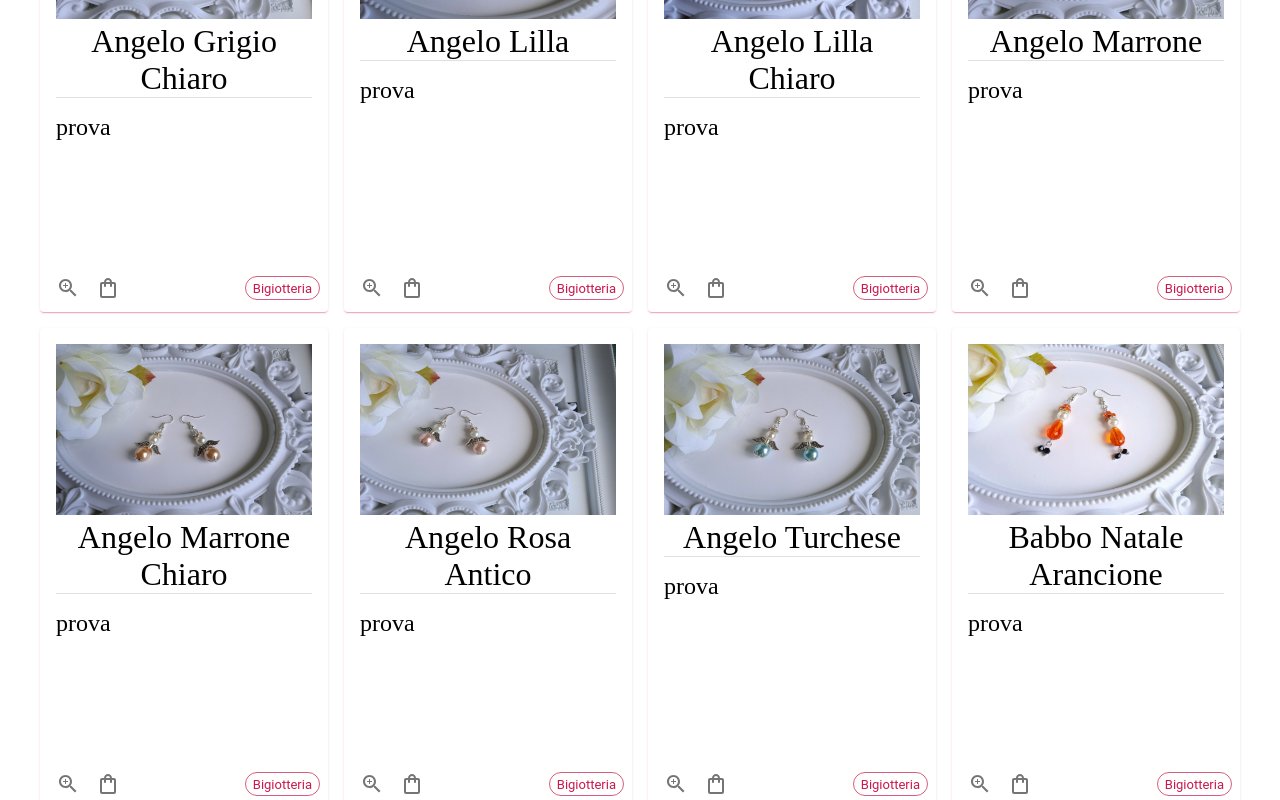
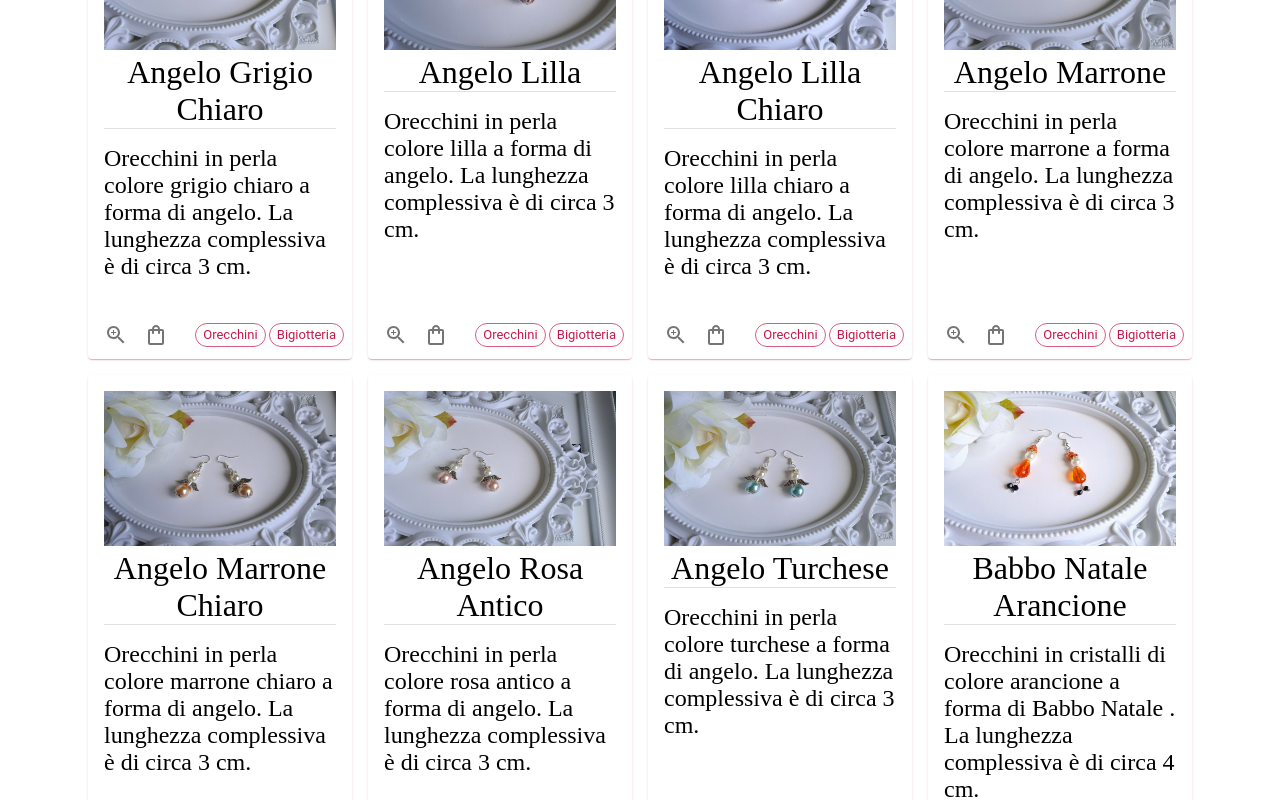
Before and after one commit to Tommaso4497/nodiin, a Next.js app: page /other in a window 1280 px wide. Shown: the part 920-1720 px from the top of the page. Built offline with nearby package versions, Linux system fonts and the light colour scheme; a web font is replaced by a local one.

Commit message:
graphics improvements in other section

```diff
--- a/pages/components/SingleCard.js
+++ b/pages/components/SingleCard.js
@@ -3,12 +3,12 @@ import React, { useState } from "react";
 import styles from "./SingleCard.module.css";
 import theme from "../../styles/main";
 import { useRouter } from "next/router";
-import useMediaQuery from "@mui/material/useMediaQuery";
 import InfoDialog from "./InfoDialog";
 import ZoomInIcon from '@mui/icons-material/ZoomIn';
 import ShoppingBagOutlinedIcon from "@mui/icons-material/ShoppingBagOutlined";
+import CircleIcon from '@mui/icons-material/Circle';
 
-const SingleCard = ({ title, image, descr, imZ, category, link }) => {
+const SingleCard = ({ title, image, descr, imZ, category, link, cat }) => {
   const router = useRouter();
   const [openInfo, setOpenInfo] = useState(false);
 
@@ -66,7 +66,11 @@ const SingleCard = ({ title, image, descr, imZ, category, link }) => {
               <ShoppingBagOutlinedIcon />
             </IconButton>
           </div>
-          <div >
+          <div style={{display:"flex", gap:".2rem"}} >
+            <Chip variant="outlined"
+              size="small"
+              color="primary"
+              label={cat} />
             <Chip
               variant="outlined"
               size="small"
@@ -81,7 +85,7 @@ const SingleCard = ({ title, image, descr, imZ, category, link }) => {
         open={openInfo}
         title={title}
         zoomedImg={imZ}
-        onClose={() =>{ setOpenInfo(false); console.log(open)}}
+        onClose={() =>{ setOpenInfo(false)}}
       />
     </div>
   );
--- a/pages/other/index.js
+++ b/pages/other/index.js
@@ -6,25 +6,26 @@ import { otherElements } from "../../utilsFunction/utilsFunction";
 import SingleCard from "../components/SingleCard";
 import useMediaQuery from "@mui/material/useMediaQuery";
 import theme from "../../styles/main";
-import { OutlinedInput, InputAdornment } from "@mui/material";
+import { OutlinedInput, InputAdornment, Divider, Fab } from "@mui/material";
 import SearchIcon from "@mui/icons-material/Search";
 
 const Other = () => {
   const mathes = useMediaQuery(theme.breakpoints.up("md"));
   const [search, setSearch] = useState("");
-  console.log(search)
+  console.log(search);
   return (
-    <div style={{ padding: "2rem" }}>
+    <div style={{ padding: "5rem" }}>
       <Image src={copertina} />
       <p className={styles.title}>Altro</p>
       <p className={styles.subtitle}>
-        In questa sezione troverai tanti altre creazioni!
+        In questa sezione troverai tante altre creazioni di Bigiotteria!
       </p>
       <div
         style={{
           display: "flex",
           alignItems: "center",
           justifyContent: "center",
+          paddingBottom: "2rem",
         }}
       >
         <OutlinedInput
@@ -35,14 +36,19 @@ const Other = () => {
           placeholder="Cerca..."
           startAdornment={
             <InputAdornment position="start">
-              <SearchIcon color="primary"/>
+              <SearchIcon color="primary" />
             </InputAdornment>
           }
         />
       </div>
       <div className={styles.wrapperGrid}>
-        {otherElements.filter(elem => (elem.title.toLowerCase().match(search.toLowerCase()))).map((filt) => (
+        {otherElements
+          .filter((elem) =>
+            elem.title.toLowerCase().match(search.toLowerCase())
+          )
+          .map((filt) => (
             <SingleCard
+              cat={filt.cat}
               category={filt.category}
               key={filt.id}
               title={filt.title}
--- a/utilsFunction/utilsFunction.js
+++ b/utilsFunction/utilsFunction.js
@@ -110,398 +110,442 @@ const otherElements = [
   {
     id: uuidv4(),
     title: "Angelo Grigio Chiaro",
-    desc: "prova",
+    desc: "Orecchini in perla colore grigio chiaro a forma di angelo. La lunghezza complessiva è di circa 3 cm.",
     img: <Image src={angeloGrigioChiaro} width="300" height="250" placeholder="blur" />,
     imG: <Image src={angeloGrigioChiaro} width="450" height="300" placeholder="blur" />,
     imZ: <Image src={angeloGrigioChiaro} placeholder="blur" />,
     category: "Bigiotteria",
+    cat: "Orecchini",
   },
   {
     id: uuidv4(),
     title: "Angelo Lilla",
-    desc: "prova",
+    desc: "Orecchini in perla colore lilla a forma di angelo. La lunghezza complessiva è di circa 3 cm.",
     img: <Image src={angeloLilla} width="300" height="250" placeholder="blur" />,
     imG: <Image src={angeloLilla} width="450" height="300" placeholder="blur" />,
     imZ: <Image src={angeloLilla} placeholder="blur" />,
     category: "Bigiotteria",
+    cat: "Orecchini",
   },
   {
     id: uuidv4(),
     title: "Angelo Lilla Chiaro",
-    desc: "prova",
+    desc: "Orecchini in perla colore lilla chiaro a forma di angelo. La lunghezza complessiva è di circa 3 cm.",
     img: <Image src={angeloLillaChiaro} width="300" height="250" placeholder="blur" />,
     imG: <Image src={angeloLillaChiaro} width="450" height="300" placeholder="blur" />,
     imZ: <Image src={angeloLillaChiaro} placeholder="blur" />,
     category: "Bigiotteria",
+    cat: "Orecchini",
   },
   {
     id: uuidv4(),
     title: "Angelo Marrone",
-    desc: "prova",
+    desc: "Orecchini in perla colore marrone a forma di angelo. La lunghezza complessiva è di circa 3 cm.",
     img: <Image src={angeloMarrone} width="300" height="250" placeholder="blur" />,
     imG: <Image src={angeloMarrone} width="450" height="300" placeholder="blur" />,
     imZ: <Image src={angeloMarrone} placeholder="blur" />,
     category: "Bigiotteria",
+    cat: "Orecchini",
   },
   {
     id: uuidv4(),
     title: "Angelo Marrone Chiaro",
-    desc: "prova",
+    desc: "Orecchini in perla colore marrone chiaro a forma di angelo. La lunghezza complessiva è di circa 3 cm.",
     img: <Image src={angeloMarrChiaro} width="300" height="250" placeholder="blur" />,
     imG: <Image src={angeloMarrChiaro} width="450" height="300" placeholder="blur" />,
     imZ: <Image src={angeloMarrChiaro} placeholder="blur" />,
     category: "Bigiotteria",
+    cat: "Orecchini",
   },
   {
     id: uuidv4(),
     title: "Angelo Rosa Antico",
-    desc: "prova",
+    desc: "Orecchini in perla colore rosa antico a forma di angelo. La lunghezza complessiva è di circa 3 cm.",
     img: <Image src={angeloRosaAntico} width="300" height="250" placeholder="blur" />,
     imG: <Image src={angeloRosaAntico} width="450" height="300" placeholder="blur" />,
     imZ: <Image src={angeloRosaAntico} placeholder="blur" />,
     category: "Bigiotteria",
+    cat: "Orecchini",
   },
   {
     id: uuidv4(),
     title: "Angelo Turchese",
-    desc: "prova",
+    desc: "Orecchini in perla colore turchese a forma di angelo. La lunghezza complessiva è di circa 3 cm.",
     img: <Image src={angeloTurchese} width="300" height="250" placeholder="blur" />,
     imG: <Image src={angeloTurchese} width="450" height="300" placeholder="blur" />,
     imZ: <Image src={angeloTurchese} placeholder="blur" />,
     category: "Bigiotteria",
+    cat: "Orecchini",
   },
   {
     id: uuidv4(),
     title: "Babbo Natale Arancione",
-    desc: "prova",
+    desc: "Orecchini in cristalli di colore arancione a forma di Babbo Natale . La lunghezza complessiva è di circa 4 cm.",
     img: <Image src={babbonataleArancione} width="300" height="250" placeholder="blur" />,
     imG: <Image src={babbonataleArancione} width="450" height="300" placeholder="blur" />,
     imZ: <Image src={babbonataleArancione} placeholder="blur" />,
     category: "Bigiotteria",
+    cat: "Orecchini",
   },
   {
     id: uuidv4(),
     title: "Babbo Natale Azzurro",
-    desc: "prova",
+    desc: "Orecchini in cristalli di colore azzurro a forma di Babbo Natale . La lunghezza complessiva è di circa 4 cm.",
     img: <Image src={babbonataleAzzurro} width="300" height="250" placeholder="blur" />,
     imG: <Image src={babbonataleAzzurro} width="450" height="300" placeholder="blur" />,
     imZ: <Image src={babbonataleAzzurro} placeholder="blur" />,
     category: "Bigiotteria",
+    cat: "Orecchini",
   },
   {
     id: uuidv4(),
     title: "Babbo Natale Rosso",
-    desc: "prova",
+    desc: "Orecchini in cristalli di colore rosso a forma di Babbo Natale . La lunghezza complessiva è di circa 4 cm.",
     img: <Image src={babbonataleRosso} width="300" height="250" placeholder="blur" />,
     imG: <Image src={babbonataleRosso} width="450" height="300" placeholder="blur" />,
     imZ: <Image src={babbonataleRosso} placeholder="blur" />,
     category: "Bigiotteria",
+    cat: "Orecchini",
   },
   {
     id: uuidv4(),
     title: "Babbo Natale Verde",
-    desc: "prova",
+    desc: "Orecchini in cristalli di colore verde a forma di Babbo Natale . La lunghezza complessiva è di circa 4 cm.",
     img: <Image src={babbonataleVerde} width="300" height="250" placeholder="blur" />,
     imG: <Image src={babbonataleVerde} width="450" height="300" placeholder="blur" />,
     imZ: <Image src={babbonataleVerde} placeholder="blur" />,
     category: "Bigiotteria",
+    cat: "Orecchini",
   },
   {
     id: uuidv4(),
     title: "Pupazzo di neve Blu",
-    desc: "prova",
+    desc: "Orecchini in perla con distanziatori di colore blu a forma di pupazzo di neve. La lunghezza complessiva è di circa 3 cm.",
     img: <Image src={pupazzoNeveBlu} width="300" height="250" placeholder="blur" />,
     imG: <Image src={pupazzoNeveBlu} width="450" height="300" placeholder="blur" />,
     imZ: <Image src={pupazzoNeveBlu} placeholder="blur" />,
     category: "Bigiotteria",
+    cat: "Orecchini",
   },
   {
     id: uuidv4(),
     title: "Pupazzo di neve Rosso",
-    desc: "prova",
+    desc: "Orecchini in perla con distanziatori di colore rosso a forma di pupazzo di neve. La lunghezza complessiva è di circa 3 cm.",
     img: <Image src={pupazzoNeveRosso} width="300" height="250" placeholder="blur" />,
     imG: <Image src={pupazzoNeveRosso} width="450" height="300" placeholder="blur" />,
     imZ: <Image src={pupazzoNeveRosso} placeholder="blur" />,
     category: "Bigiotteria",
+    cat: "Orecchini",
   },
   {
     id: uuidv4(),
     title: "Pupazzo di neve Verde",
-    desc: "prova",
+    desc: "Orecchini in perla con distanziatori di colore verde a forma di pupazzo di neve. La lunghezza complessiva è di circa 3 cm.",
     img: <Image src={pupazzoNeveVerde} width="300" height="250" placeholder="blur" />,
     imG: <Image src={pupazzoNeveVerde} width="450" height="300" placeholder="blur" />,
     imZ: <Image src={pupazzoNeveVerde} placeholder="blur" />,
     category: "Bigiotteria",
+    cat: "Orecchini",
   },
   {
     id: uuidv4(),
-    title: "Orecchini in pietra bianca",
-    desc: "prova",
+    title: "Pietra bianca",
+    desc: "Orecchini in pietra bianca. La lunghezza complessiva è di circa 5 cm.",
     img: <Image src={pietreBianco} width="300" height="250" placeholder="blur" />,
     imG: <Image src={pietreBianco} width="450" height="300" placeholder="blur" />,
     imZ: <Image src={pietreBianco} placeholder="blur" />,
     category: "Bigiotteria",
+    cat: "Orecchini",
   },
   {
     id: uuidv4(),
-    title: "Orecchini in pietra gialla e nera",
-    desc: "prova",
+    title: "Zebrati neri",
+    desc: "Orecchini in pietra zebrata con colore nero e giallo. La lunghezza complessiva è di circa 4 cm.",
     img: <Image src={pietreGialleNere} width="300" height="250" placeholder="blur" />,
     imG: <Image src={pietreGialleNere} width="450" height="300" placeholder="blur" />,
     imZ: <Image src={pietreGialleNere} placeholder="blur" />,
     category: "Bigiotteria",
+    cat: "Orecchini",
   },
   {
     id: uuidv4(),
-    title: "Orecchini in pietra gialla trasparente",
-    desc: "prova",
+    title: "Apette",
+    desc: "Orecchini in resina con colore nero e giallo. La lunghezza complessiva è di circa 4 cm.",
     img: <Image src={pietreGialloChiaro} width="300" height="250" placeholder="blur" />,
     imG: <Image src={pietreGialloChiaro} width="450" height="300" placeholder="blur" />,
     imZ: <Image src={pietreGialloChiaro} placeholder="blur" />,
     category: "Bigiotteria",
+    cat: "Orecchini",
   },
   {
     id: uuidv4(),
-    title: "Orecchini in pietra rossa",
-    desc: "prova",
+    title: "Goccia rossa",
+    desc: "Orecchini in pietra rossa. La lunghezza complessiva è di circa 5 cm.",
     img: <Image src={pietreRosse} width="300" height="250" placeholder="blur" />,
     imG: <Image src={pietreRosse} width="450" height="300" placeholder="blur" />,
     imZ: <Image src={pietreRosse} placeholder="blur" />,
     category: "Bigiotteria",
+    cat: "Orecchini",
   },
   {
     id: uuidv4(),
-    title: "Orecchini in cristallo lilla",
-    desc: "prova",
+    title: "Cristallo lilla",
+    desc: "Orecchini in cristallo lilla. La lunghezza complessiva è di circa 4 cm.",
     img: <Image src={cristalliLilla} width="300" height="250" placeholder="blur" />,
     imG: <Image src={cristalliLilla} width="450" height="300" placeholder="blur" />,
     imZ: <Image src={cristalliLilla} placeholder="blur" />,
     category: "Bigiotteria",
+    cat: "Orecchini",
   },
   {
     id: uuidv4(),
     title: "Orecchini in cristallo rosa",
-    desc: "prova",
+    desc: "Orecchini in cristallo rosa. La lunghezza complessiva è di circa 4 cm.",
     img: <Image src={cristalliRosa} width="300" height="250" placeholder="blur" />,
     imG: <Image src={cristalliRosa} width="450" height="300" placeholder="blur" />,
     imZ: <Image src={cristalliRosa} placeholder="blur" />,
     category: "Bigiotteria",
+    cat: "Orecchini",
   },
   {
     id: uuidv4(),
     title: "Orecchini in cristallo rosso",
-    desc: "prova",
+    desc: "Orecchini in cristallo rosso. La lunghezza complessiva è di circa 4 cm.",
     img: <Image src={cristalliRossi} width="300" height="250" placeholder="blur" />,
     imG: <Image src={cristalliRossi} width="450" height="300" placeholder="blur" />,
     imZ: <Image src={cristalliRossi} placeholder="blur" />,
     category: "Bigiotteria",
+    cat: "Orecchini",
   },
   {
     id: uuidv4(),
-    title: "Orecchini in cristallo sferico arancione",
-    desc: "prova",
+    title: "Cristallo arancione",
+    desc: "Orecchini in cristallo arancione con pendente a goccia. La lunghezza complessiva è di circa 4 cm.",
     img: <Image src={pallaArancione} width="300" height="250" placeholder="blur" />,
     imG: <Image src={pallaArancione} width="450" height="300" placeholder="blur" />,
     imZ: <Image src={pallaArancione} placeholder="blur" />,
     category: "Bigiotteria",
+    cat: "Orecchini",
   },
   {
     id: uuidv4(),
-    title: "Orecchini in cristallo sferico blu",
-    desc: "prova",
+    title: "Cristallo blu",
+    desc: "Orecchini in cristallo blu con pendente a goccia. La lunghezza complessiva è di circa 4 cm.",
     img: <Image src={pallaBlu} width="300" height="250" placeholder="blur" />,
     imG: <Image src={pallaBlu} width="450" height="300" placeholder="blur" />,
     imZ: <Image src={pallaBlu} placeholder="blur" />,
     category: "Bigiotteria",
+    cat: "Orecchini",
   },
   {
     id: uuidv4(),
-    title: "Orecchini in cristallo sferico celeste",
-    desc: "prova",
+    title: "Cristallo celeste",
+    desc: "Orecchini in cristallo celeste con pendente a goccia. La lunghezza complessiva è di circa 4 cm.",
     img: <Image src={pallaCeleste} width="300" height="250" placeholder="blur" />,
     imG: <Image src={pallaCeleste} width="450" height="300" placeholder="blur" />,
     imZ: <Image src={pallaCeleste} placeholder="blur" />,
     category: "Bigiotteria",
+    cat: "Orecchini",
   },
   {
     id: uuidv4(),
-    title: "Orecchini in cristallo sferico giallo",
-    desc: "prova",
+    title: "Cristallo giallo",
+    desc: "Orecchini in cristallo giallo con pendente a goccia. La lunghezza complessiva è di circa 4 cm.",
     img: <Image src={pallaGialla} width="300" height="250" placeholder="blur" />,
     imG: <Image src={pallaGialla} width="450" height="300" placeholder="blur" />,
     imZ: <Image src={pallaGialla} placeholder="blur" />,
     category: "Bigiotteria",
+    cat: "Orecchini",
   },
   {
     id: uuidv4(),
-    title: "Orecchini in cristallo stella giallo",
-    desc: "prova",
+    title: "Stella gialla",
+    desc: "Orecchini in cristallo giallo a forma di stella con pendente a goccia. La lunghezza complessiva è di circa 4 cm.",
     img: <Image src={stellaGialla} width="300" height="250" placeholder="blur" />,
     imG: <Image src={stellaGialla} width="450" height="300" placeholder="blur" />,
     imZ: <Image src={stellaGialla} placeholder="blur" />,
     category: "Bigiotteria",
+    cat: "Orecchini",
   },
   {
     id: uuidv4(),
-    title: "Orecchini in cristallo stella lime",
-    desc: "prova",
+    title: "Stella lime",
+    desc: "Orecchini in cristallo lime a forma di stella con pendente a goccia. La lunghezza complessiva è di circa 4 cm.",
     img: <Image src={stellaLime} width="300" height="250" placeholder="blur" />,
     imG: <Image src={stellaLime} width="450" height="300" placeholder="blur" />,
     imZ: <Image src={stellaLime} placeholder="blur" />,
     category: "Bigiotteria",
+    cat: "Orecchini",
   },
   {
     id: uuidv4(),
-    title: "Orecchini in cristallo stella arancione",
-    desc: "prova",
+    title: "Stella arancione",
+    desc: "Orecchini in cristallo arancione a forma di stella con pendente a goccia. La lunghezza complessiva è di circa 4 cm.",
     img: <Image src={stellaArancione} width="300" height="250" placeholder="blur" />,
     imG: <Image src={stellaArancione} width="450" height="300" placeholder="blur" />,
     imZ: <Image src={stellaArancione} placeholder="blur" />,
     category: "Bigiotteria",
+    cat: "Orecchini",
   },
   {
     id: uuidv4(),
-    title: "Orecchini in cristallo stella celeste",
-    desc: "prova",
+    title: "Stella celeste",
+    desc: "Orecchini in cristallo celeste a forma di stella con pendente a goccia. La lunghezza complessiva è di circa 4 cm.",
     img: <Image src={stellaCeleste} width="300" height="250" placeholder="blur" />,
     imG: <Image src={stellaCeleste} width="450" height="300" placeholder="blur" />,
     imZ: <Image src={stellaCeleste} placeholder="blur" />,
     category: "Bigiotteria",
+    cat: "Orecchini",
   },
   {
     id: uuidv4(),
-    title: "Orecchini in cristallo stella lilla",
-    desc: "prova",
+    title: "Stella lilla",
+    desc: "Orecchini in cristallo lilla a forma di stella con pendente a goccia. La lunghezza complessiva è di circa 4 cm.",
     img: <Image src={stellaLilla} width="300" height="250" placeholder="blur" />,
     imG: <Image src={stellaLilla} width="450" height="300" placeholder="blur" />,
     imZ: <Image src={stellaLilla} placeholder="blur" />,
     category: "Bigiotteria",
+    cat: "Orecchini",
   },
   {
     id: uuidv4(),
-    title: "Orecchini in cristallo stella rosa",
-    desc: "prova",
+    title: "Stella rosa",
+    desc: "Orecchini in cristallo rosa a forma di stella con pendente a goccia. La lunghezza complessiva è di circa 4 cm.",
     img: <Image src={stellaRosa} width="300" height="250" placeholder="blur" />,
     imG: <Image src={stellaRosa} width="450" height="300" placeholder="blur" />,
     imZ: <Image src={stellaRosa} placeholder="blur" />,
     category: "Bigiotteria",
+    cat: "Orecchini",
   },
   {
     id: uuidv4(),
-    title: "Orecchini in cristallo stella rossa",
-    desc: "prova",
+    title: "Stella rossa",
+    desc: "Orecchini in cristallo rosso a forma di stella con pendente a goccia. La lunghezza complessiva è di circa 4 cm.",
     img: <Image src={stellaRossa} width="300" height="250" placeholder="blur" />,
     imG: <Image src={stellaRossa} width="450" height="300" placeholder="blur" />,
     imZ: <Image src={stellaRossa} placeholder="blur" />,
     category: "Bigiotteria",
+    cat: "Orecchini",
   },
   {
     id: uuidv4(),
-    title: "Orecchini in cristallo stella viola",
-    desc: "prova",
+    title: "Stella viola",
+    desc: "Orecchini in cristallo viola a forma di stella con pendente a goccia. La lunghezza complessiva è di circa 4 cm.",
     img: <Image src={stellaViola} width="300" height="250" placeholder="blur" />,
     imG: <Image src={stellaViola} width="450" height="300" placeholder="blur" />,
     imZ: <Image src={stellaViola} placeholder="blur" />,
     category: "Bigiotteria",
+    cat: "Orecchini",
   },
   {
     id: uuidv4(),
-    title: "Orecchini angelo arancione",
-    desc: "prova",
+    title: "Angioletto arancione",
+    desc: "Orecchini in perla con pendente in resina arancione a forma di angelo. La lunghezza complessiva è di circa 2 cm.",
     img: <Image src={angeliArancione} width="300" height="250" placeholder="blur" />,
     imG: <Image src={angeliArancione} width="450" height="300" placeholder="blur" />,
     imZ: <Image src={angeliArancione} placeholder="blur" />,
     category: "Bigiotteria",
+    cat: "Orecchini",
   },
   {
     id: uuidv4(),
-    title: "Orecchini angelo bianco",
-    desc: "prova",
+    title: "Angioletto bianco",
+    desc: "Orecchini in perla con pendente in resina bianco a forma di angelo. La lunghezza complessiva è di circa 2 cm.",
     img: <Image src={angeliBianco} width="300" height="250" placeholder="blur" />,
     imG: <Image src={angeliBianco} width="450" height="300" placeholder="blur" />,
     imZ: <Image src={angeliBianco} placeholder="blur" />,
     category: "Bigiotteria",
+    cat: "Orecchini",
   },
   {
     id: uuidv4(),
-    title: "Orecchini angelo bianco lilla",
-    desc: "prova",
+    title: "Angioletto bianco e lilla",
+    desc: "Orecchini in perla con pendente in resina bianco e lilla a forma di angelo. La lunghezza complessiva è di circa 2 cm.",
     img: <Image src={angeliBiancoLilla} width="300" height="250" placeholder="blur" />,
     imG: <Image src={angeliBiancoLilla} width="450" height="300" placeholder="blur" />,
     imZ: <Image src={angeliBiancoLilla} placeholder="blur" />,
     category: "Bigiotteria",
+    cat: "Orecchini",
   },
   {
     id: uuidv4(),
-    title: "Orecchini angelo blu",
-    desc: "prova",
+    title: "Angioletto blu",
+    desc: "Orecchini in perla con pendente in resina blu a forma di angelo. La lunghezza complessiva è di circa 2 cm.",
     img: <Image src={angeliBlu} width="300" height="250" placeholder="blur" />,
     imG: <Image src={angeliBlu} width="450" height="300" placeholder="blur" />,
     imZ: <Image src={angeliBlu} placeholder="blur" />,
     category: "Bigiotteria",
+    cat: "Orecchini",
   },
   {
     id: uuidv4(),
-    title: "Orecchini angelo celeste",
-    desc: "prova",
+    title: "Angioletto celeste",
+    desc: "Orecchini in perla con pendente in resina celeste a forma di angelo. La lunghezza complessiva è di circa 2 cm.",
     img: <Image src={angeliCeleste} width="300" height="250" placeholder="blur" />,
     imG: <Image src={angeliCeleste} width="450" height="300" placeholder="blur" />,
     imZ: <Image src={angeliCeleste} placeholder="blur" />,
     category: "Bigiotteria",
+    cat: "Orecchini",
   },
   {
     id: uuidv4(),
-    title: "Orecchini angelo giallo",
-    desc: "prova",
+    title: "Angioletto giallo",
+    desc: "Orecchini in perla con pendente in resina giallo a forma di angelo. La lunghezza complessiva è di circa 2 cm.",
     img: <Image src={angeliGiallo} width="300" height="250" placeholder="blur" />,
     imG: <Image src={angeliGiallo} width="450" height="300" placeholder="blur" />,
     imZ: <Image src={angeliGiallo} placeholder="blur" />,
     category: "Bigiotteria",
+    cat: "Orecchini",
   },
   {
     id: uuidv4(),
-    title: "Orecchini angelo lilla",
-    desc: "prova",
+    title: "Angioletto lilla",
+    desc: "Orecchini in perla con pendente in resina lilla a forma di angelo. La lunghezza complessiva è di circa 2 cm.",
     img: <Image src={angeliLilla} width="300" height="250" placeholder="blur" />,
     imG: <Image src={angeliLilla} width="450" height="300" placeholder="blur" />,
     imZ: <Image src={angeliLilla} placeholder="blur" />,
     category: "Bigiotteria",
+    cat: "Orecchini",
   },
   {
     id: uuidv4(),
-    title: "Orecchini angelo rosa",
-    desc: "prova",
+    title: "Angioletto rosa",
+    desc: "Orecchini in perla con pendente in resina rosa a forma di angelo. La lunghezza complessiva è di circa 2 cm.",
     img: <Image src={angeliRosa} width="300" height="250" placeholder="blur" />,
     imG: <Image src={angeliRosa} width="450" height="300" placeholder="blur" />,
     imZ: <Image src={angeliRosa} placeholder="blur" />,
     category: "Bigiotteria",
+    cat: "Orecchini",
   },
   {
     id: uuidv4(),
-    title: "Orecchini angelo rosa chiaro",
-    desc: "prova",
+    title: "Angioletto rosa chiaro",
+    desc: "Orecchini in perla con pendente in resina rosa chiaro a forma di angelo. La lunghezza complessiva è di circa 2 cm.",
     img: <Image src={angeliRosaChiaro} width="300" height="250" placeholder="blur" />,
     imG: <Image src={angeliRosaChiaro} width="450" height="300" placeholder="blur" />,
     imZ: <Image src={angeliRosaChiaro} placeholder="blur" />,
     category: "Bigiotteria",
+    cat: "Orecchini",
   },
   {
     id: uuidv4(),
-    title: "Orecchini angelo rosso",
-    desc: "prova",
+    title: "Angioletto rosso",
+    desc: "Orecchini in perla con pendente in resina rosso a forma di angelo. La lunghezza complessiva è di circa 2 cm.",
     img: <Image src={angeliRosso} width="300" height="250" placeholder="blur" />,
     imG: <Image src={angeliRosso} width="450" height="300" placeholder="blur" />,
     imZ: <Image src={angeliRosso} placeholder="blur" />,
     category: "Bigiotteria",
+    cat: "Orecchini",
   },
   {
     id: uuidv4(),
-    title: "Orecchini angelo rosso cristallo",
-    desc: "prova",
+    title: "Angelo in cristallo Rosso",
+    desc: "Orecchini in cristallo rosso  a forma di angelo. La lunghezza complessiva è di circa 3 cm.",
     img: <Image src={angeliRossoTr} width="300" height="250" placeholder="blur" />,
     imG: <Image src={angeliRossoTr} width="450" height="300" placeholder="blur" />,
     imZ: <Image src={angeliRossoTr} placeholder="blur" />,
     category: "Bigiotteria",
+    cat: "Orecchini",
   },
 ];
 
```
Lines whose indentation alone changed are shown as unchanged.
